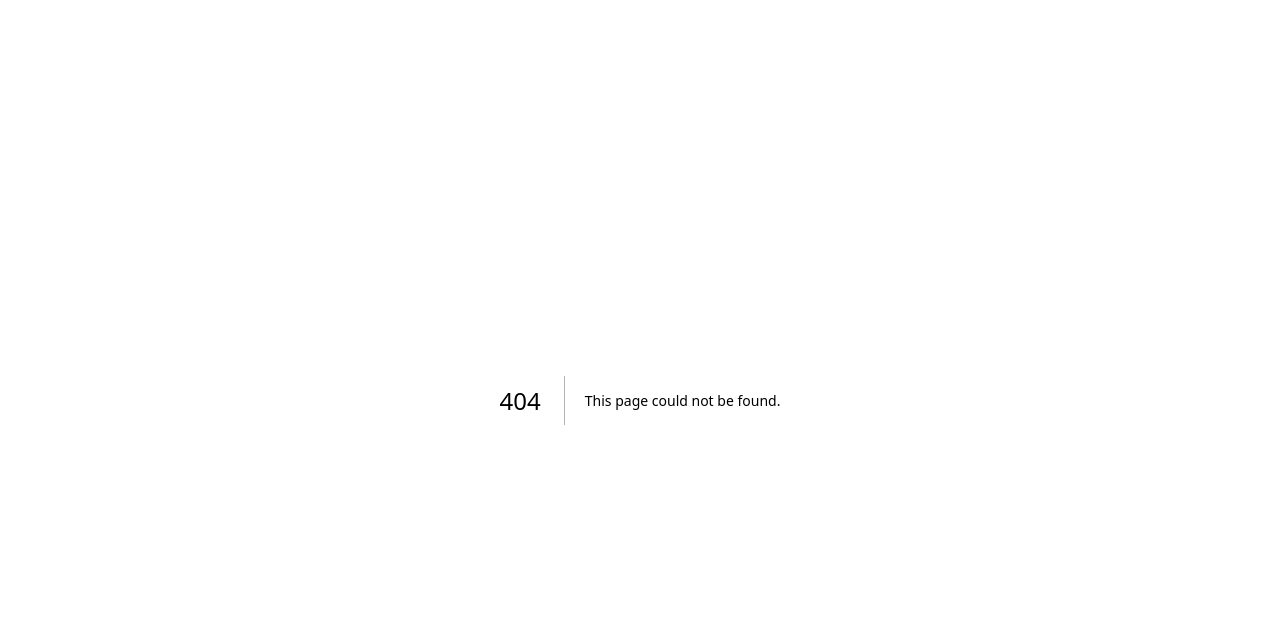
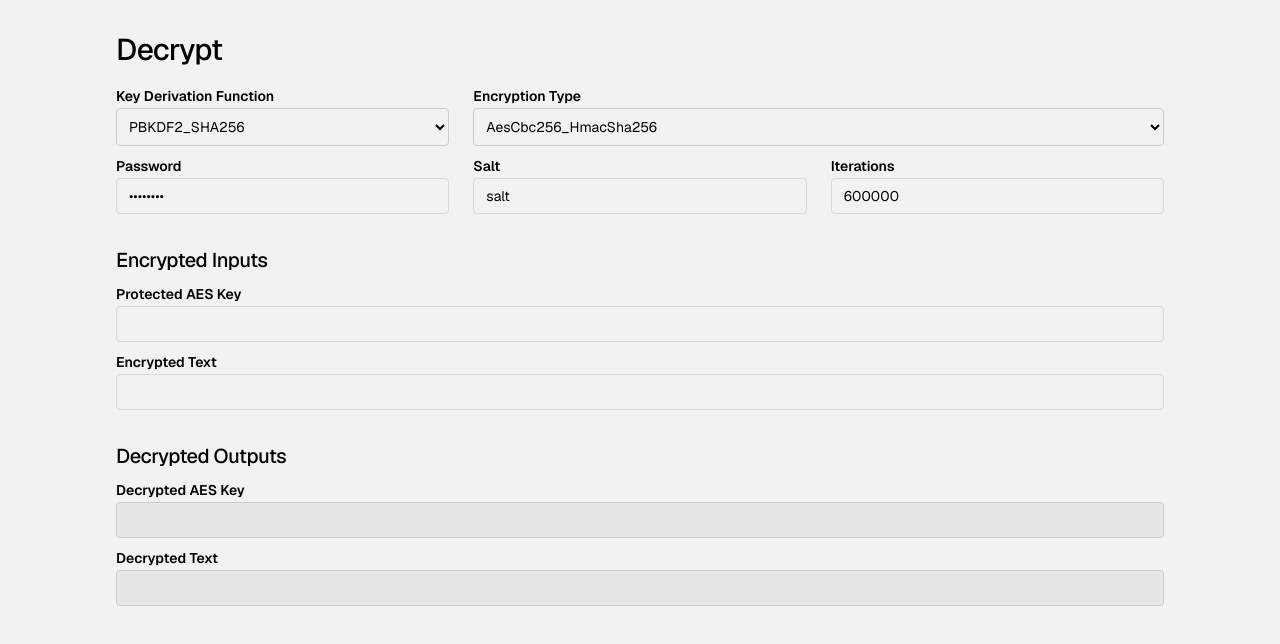
Before and after one commit to blkhurst/next-login-pbkdf2, a Next.js app: page /decrypt in a window 1280 px wide. Before the commit this address had no page. Shown: the top 644 px of the page. Built offline with nearby package versions, Linux system fonts and the light colour scheme.

Commit message:
feat(demo): add interactive decryption demo page

```diff
--- /dev/null
+++ b/app/decrypt/page.tsx
@@ -0,0 +1,167 @@
+"use client";
+import { useEffect, useState } from "react";
+import { Input } from "@/components/ui/Input";
+import { Label } from "@/components/ui/Label";
+import { CryptoService } from "@/lib/Crypto/services/CryptoService";
+import { SymmetricCryptoKey } from "@/lib/Crypto/models/SymmetricCryptoKey";
+import { EncString } from "@/lib/Crypto/models/EncString";
+import { getDefaultKdfConfig } from "@/lib/Crypto/interfaces/KdfConfig";
+import { encOptions } from "@/lib/Crypto/enums/EncType";
+import { kdfOptions } from "@/lib/Crypto/enums/KdfType";
+
+export default function DecryptPage() {
+  const kdfDefaults = getDefaultKdfConfig();
+  const [password, setPassword] = useState("password");
+  const [salt, setSalt] = useState("salt");
+  const [kdfIterations, setKdfIterations] = useState(kdfDefaults.iterations);
+  const [encType, setEncType] = useState(kdfDefaults.encType);
+  const [kdfType, setKdfType] = useState(kdfDefaults.kdfType);
+
+  const [protectedKey, setProtectedKey] = useState("");
+  const [ciphertext, setCiphertext] = useState("");
+
+  const [decryptedKey, setDecryptedKey] = useState("");
+  const [decryptedText, setDecryptedText] = useState("");
+  const [error, setError] = useState<string | null>(null);
+
+  useEffect(() => {
+    const decrypt = async () => {
+      if (!protectedKey || !ciphertext) return;
+
+      try {
+        const service = CryptoService.create();
+
+        const stretchedKey = await service.deriveKeyUsingConfig(password, salt, {
+          encType,
+          iterations: kdfIterations,
+          kdfType,
+        });
+
+        const decryptedKeyBuffer = await service.decrypt(
+          new EncString(protectedKey),
+          stretchedKey,
+        );
+        const decryptedKey = new SymmetricCryptoKey(decryptedKeyBuffer, encType);
+
+        const plaintextBuffer = await service.decrypt(
+          new EncString(ciphertext),
+          decryptedKey,
+        );
+
+        setDecryptedKey(decryptedKeyBuffer.toString("base64"));
+        setDecryptedText(plaintextBuffer.toString());
+        setError(null);
+      } catch (err) {
+        setDecryptedKey("");
+        setDecryptedText("");
+        setError(err instanceof Error ? err.message : "Decryption failed.");
+      }
+    };
+
+    decrypt();
+  }, [password, salt, kdfIterations, kdfType, encType, protectedKey, ciphertext]);
+
+  return (
+    <section className="max-w-container my-8">
+      <div className="flex w-full flex-col">
+        <h1 className="text-3xl font-medium tracking-tight">Decrypt</h1>
+        {error && <p className="mt-2 w-full text-red-500">Error: {error}</p>}
+      </div>
+
+      {/* Inputs */}
+      <div className="mt-4 grid w-full grid-cols-1 gap-2 md:grid-cols-3 md:gap-x-6">
+        <SelectInput label="Key Derivation Function" value={kdfType} onChange={setKdfType} options={kdfOptions} />
+        <SelectInput label="Encryption Type" value={encType} onChange={setEncType} options={encOptions} className="md:col-span-2" />
+        <LabeledInput label="Password" type="password" value={password} onChange={(e) => setPassword(e.target.value)} />
+        <LabeledInput label="Salt" value={salt} onChange={(e) => setSalt(e.target.value)} />
+        <LabeledInput
+          label="Iterations"
+          type="number"
+          value={kdfIterations}
+          onChange={(e) => setKdfIterations(Math.max(1, parseInt(e.target.value) || 1))}
+        />
+      </div>
+
+      {/* Cipher Input */}
+      <div className="mt-8 space-y-2">
+        <h2 className="text-xl font-medium tracking-tight">Encrypted Inputs</h2>
+        <LabeledInput label="Protected AES Key" value={protectedKey} onChange={(e) => setProtectedKey(e.target.value)} />
+        <LabeledInput label="Encrypted Text" value={ciphertext} onChange={(e) => setCiphertext(e.target.value)} />
+      </div>
+
+      {/* Output */}
+      <div className="mt-8 space-y-2">
+        <h2 className="text-xl font-medium tracking-tight">Decrypted Outputs</h2>
+        <LabeledValue label="Decrypted AES Key">{decryptedKey}</LabeledValue>
+        <LabeledValue label="Decrypted Text">{decryptedText}</LabeledValue>
+      </div>
+    </section>
+  );
+}
+
+function LabeledValue({
+  label,
+  children,
+}: {
+  label: string;
+  children: React.ReactNode;
+}) {
+  return (
+    <div>
+      <Label>{label}</Label>
+      <p className="bg-surface min-h-9 overflow-x-scroll rounded border px-2 py-2 text-sm text-nowrap text-emerald-500">
+        {children}
+      </p>
+    </div>
+  );
+}
+
+function LabeledInput({
+  label,
+  ...inputProps
+}: {
+  label: string;
+} & React.InputHTMLAttributes<HTMLInputElement>) {
+  return (
+    <div>
+      <Label>{label}</Label>
+      <Input {...inputProps} />
+    </div>
+  );
+}
+
+type Option = {
+  label: string;
+  value: number;
+};
+
+function SelectInput({
+  label,
+  value,
+  onChange,
+  options,
+  className = "",
+}: {
+  label: string;
+  value: number;
+  onChange: (value: number) => void;
+  options: Option[];
+  className?: string;
+}) {
+  return (
+    <div className={className}>
+      <Label>{label}</Label>
+      <select
+        className="w-full rounded border p-2 text-sm"
+        value={value}
+        onChange={(e) => onChange(Number(e.target.value))}
+      >
+        {options.map(({ label, value }) => (
+          <option key={value} value={value}>
+            {label}
+          </option>
+        ))}
+      </select>
+    </div>
+  );
+}
```
